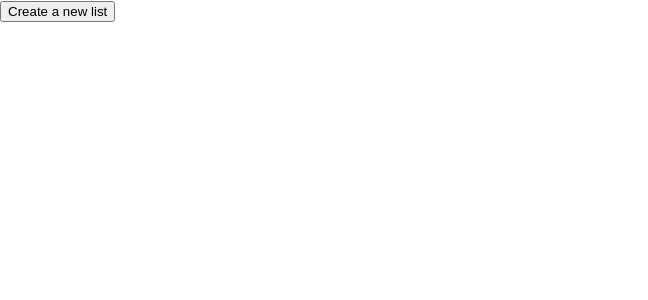
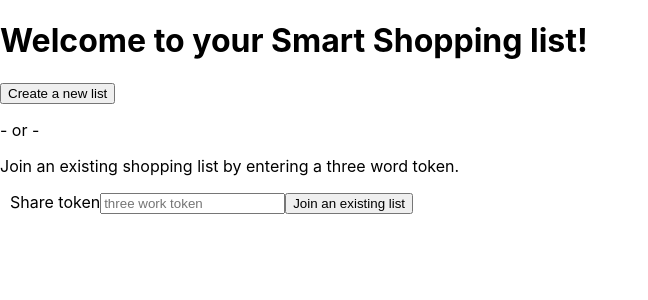
Before and after one commit to the-collab-lab/tcl-29-smart-shopping-list, a React (Create React App) app: page / in a window 1280 px wide. Shown: the top 300 px of the page, without its empty margins (0-648 px from the left). Built offline with nearby package versions, Linux system fonts and the light colour scheme.

Commit message:
added jsx content for form and user home page

```diff
--- a/src/components/Home.jsx
+++ b/src/components/Home.jsx
@@ -1,9 +1,10 @@
-import React from 'react';
+import React, { useState } from 'react';
 import getToken from '../lib/tokens';
 import { useHistory } from 'react-router-dom';
 
 const Home = () => {
   let history = useHistory();
+  const [tokenName, setTokenName] = useState('');
 
   const generateToken = () => {
     const token = getToken();
@@ -13,9 +14,25 @@ const Home = () => {
 
   return (
     <div>
+      <h1>Welcome to your Smart Shopping list!</h1>
       <button onClick={generateToken}>Create a new list</button>
+      <p> - or - </p>
+      <p>Join an existing shopping list by entering a three word token.</p>
+
+      <form>
+        <label htmlFor="inputToken">Share token</label>
+        <input
+          placeholder="three work token"
+          id="inputToken"
+          value={tokenName}
+          onChange={(e) => setTokenName(e.target.value)}
+        />
+        <button type="submit">Join an existing list</button>
+      </form>
     </div>
   );
 };
 
+/*  */
+
 export default Home;
```
